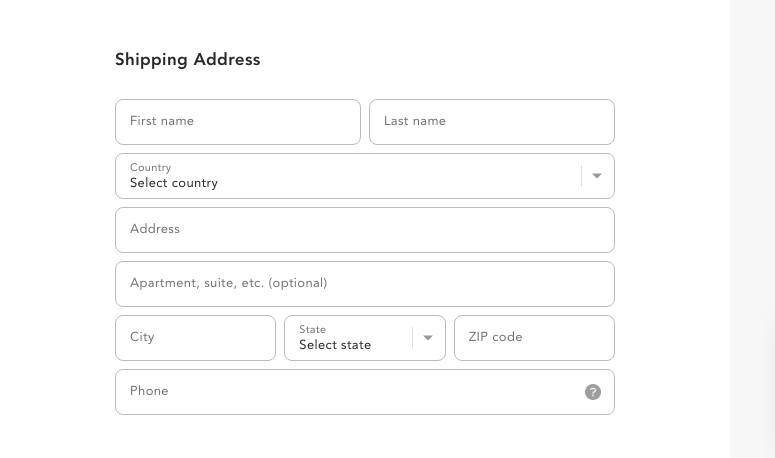
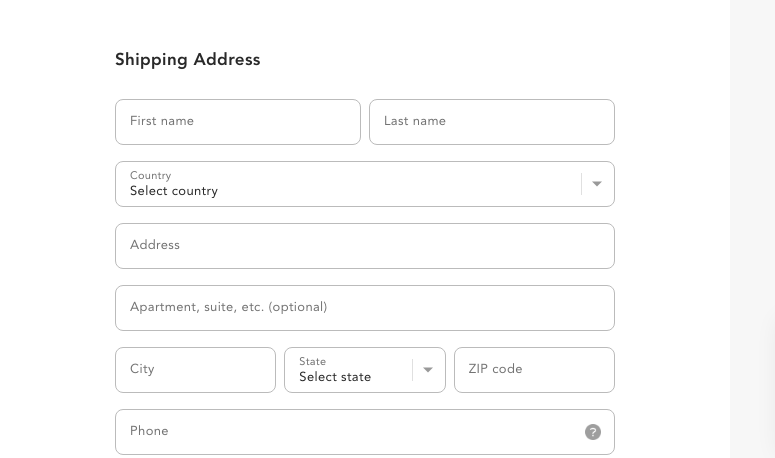
Before and after one commit to mijekassandra/CheckoutPage-TT, a plain HTML site: page index.html in a window 1280 px wide. Shown: the part 454-912 px from the top of the page, 0-775 px from the left. Drawn offline with Linux system fonts and the light colour scheme.

Commit message:
style: desktop refinement gaps within inputs

```diff
--- a/css/styles.css
+++ b/css/styles.css
@@ -1616,6 +1616,12 @@ p.tp-rating-value {
     gap: 30px;
   }
 
+  .shipping-address-fields,
+  .billing-address-fields,
+  .payment-details-container {
+    gap: 16px;
+  }
+
   /* One grid row: each column stacks its own content (no shared row heights). */
   .checkout-layout {
     display: grid;
```
